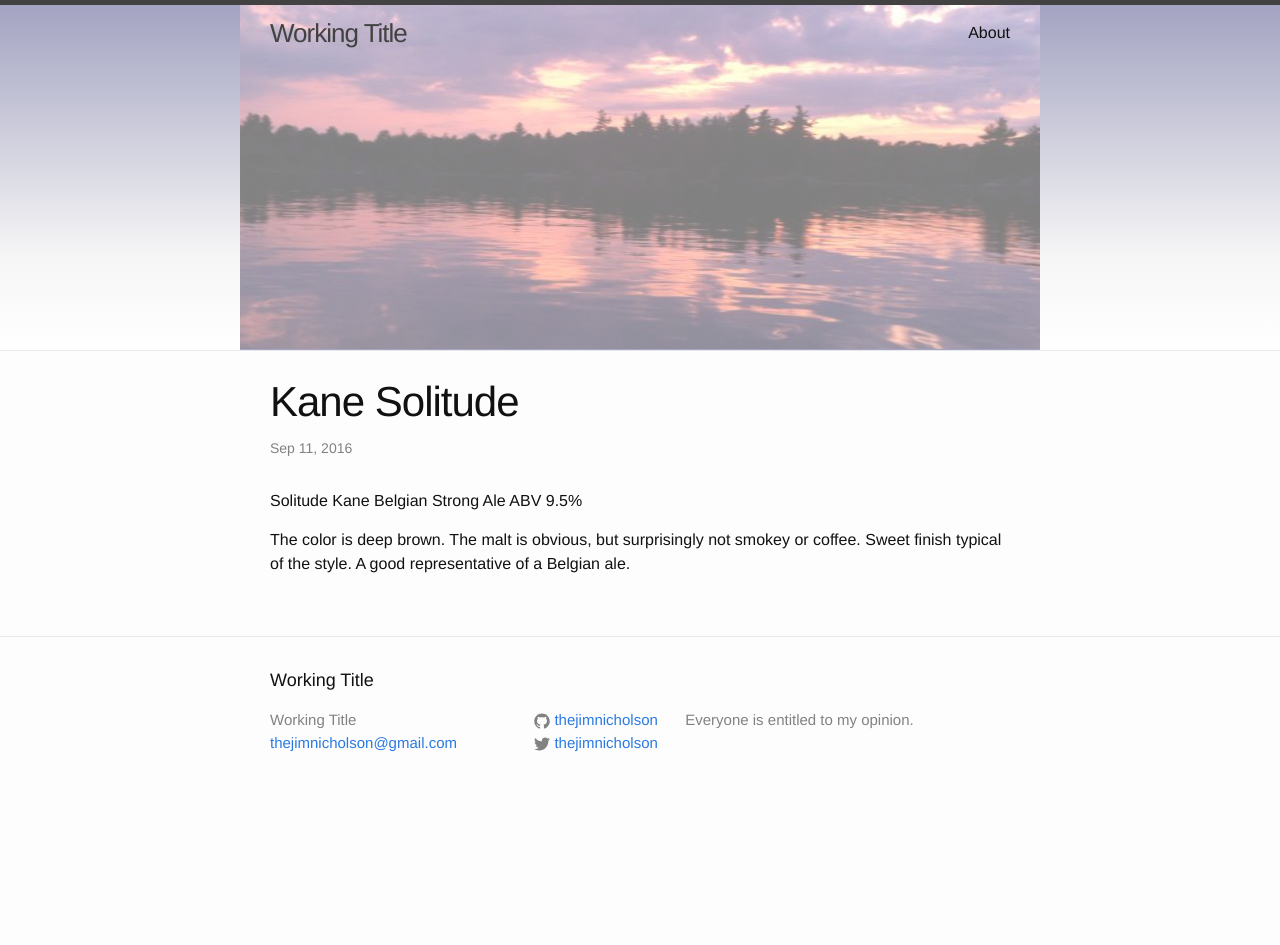
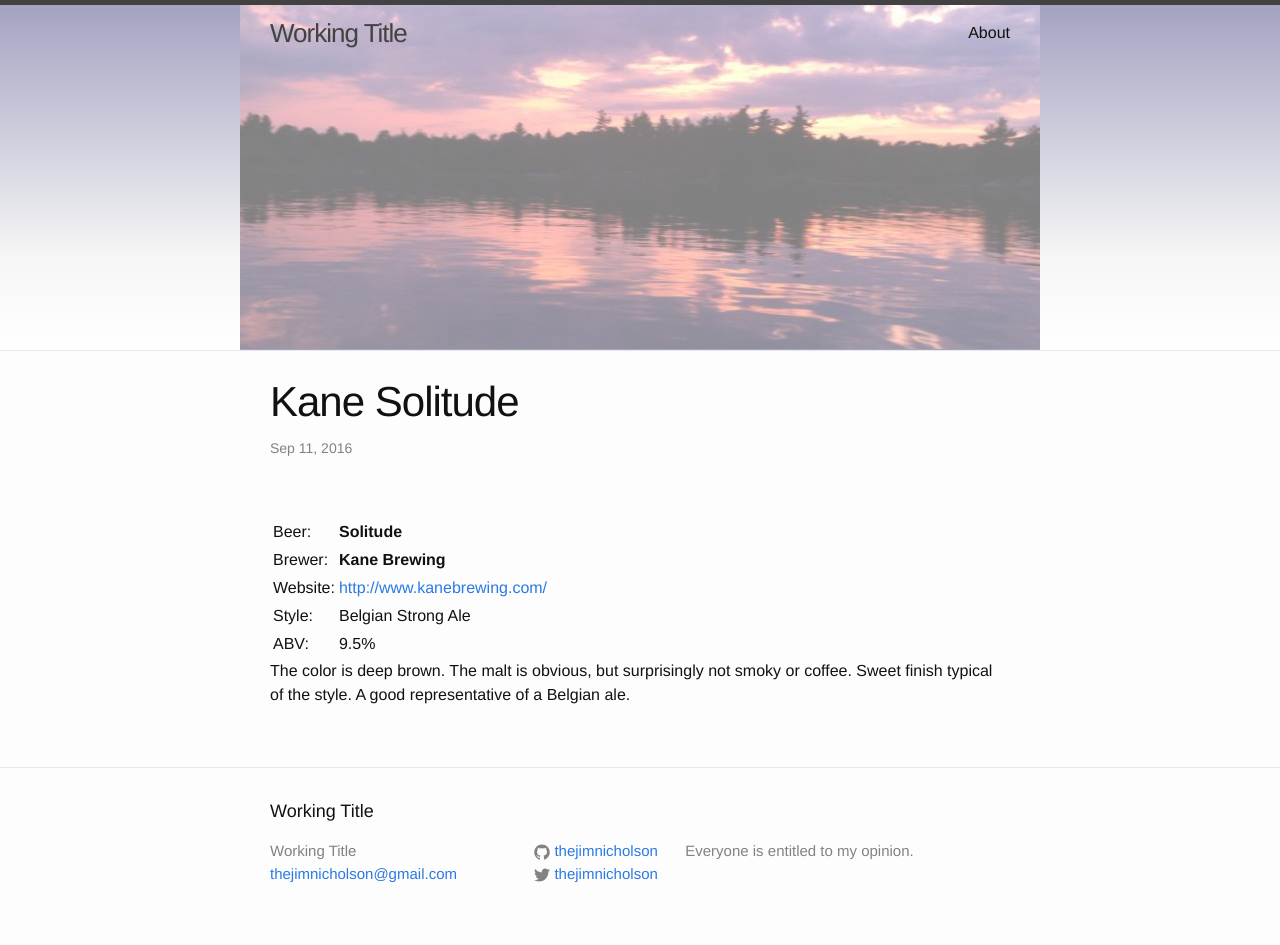
Before and after one commit to thejimnicholson/thejimnicholson.github.io, a Jekyll site: the page built from _posts/2016-09-11-kane-solitude.markdown, in a window 1280 px wide. Built offline with Jekyll 4.4.1, drawn with Linux system fonts in a browser that asks for light colours; Markdown is read by kramdown in place of the engine named in the settings; before the commit the page ends 900 px from its top, so only the background shows below that.

Commit message:
/ ‘_posts/2016-09-11-kane-solitude.markdown’

```diff
--- a/_posts/2016-09-11-kane-solitude.markdown
+++ b/_posts/2016-09-11-kane-solitude.markdown
@@ -1,12 +1,16 @@
 ---
 layout: post
 title: "Kane Solitude"
-categories: []
+categories: [NJ,Belgian Strong Ale]
 ---
 
-Solitude
-Kane
-Belgian Strong Ale
-ABV 9.5%
 
-The color is deep brown. The malt is obvious, but surprisingly not smokey or coffee. Sweet finish typical of the style. A good representative of a Belgian ale.
+|          |                               |
+|----------|-------------------------------|
+| Beer:    | __Solitude__                  |
+| Brewer:  | __Kane Brewing__              |
+| Website: | <http://www.kanebrewing.com/> |
+| Style:   | Belgian Strong Ale            |
+| ABV:     | 9.5%                          |
+
+The color is deep brown. The malt is obvious, but surprisingly not smoky or coffee. Sweet finish typical of the style. A good representative of a Belgian ale.
```
